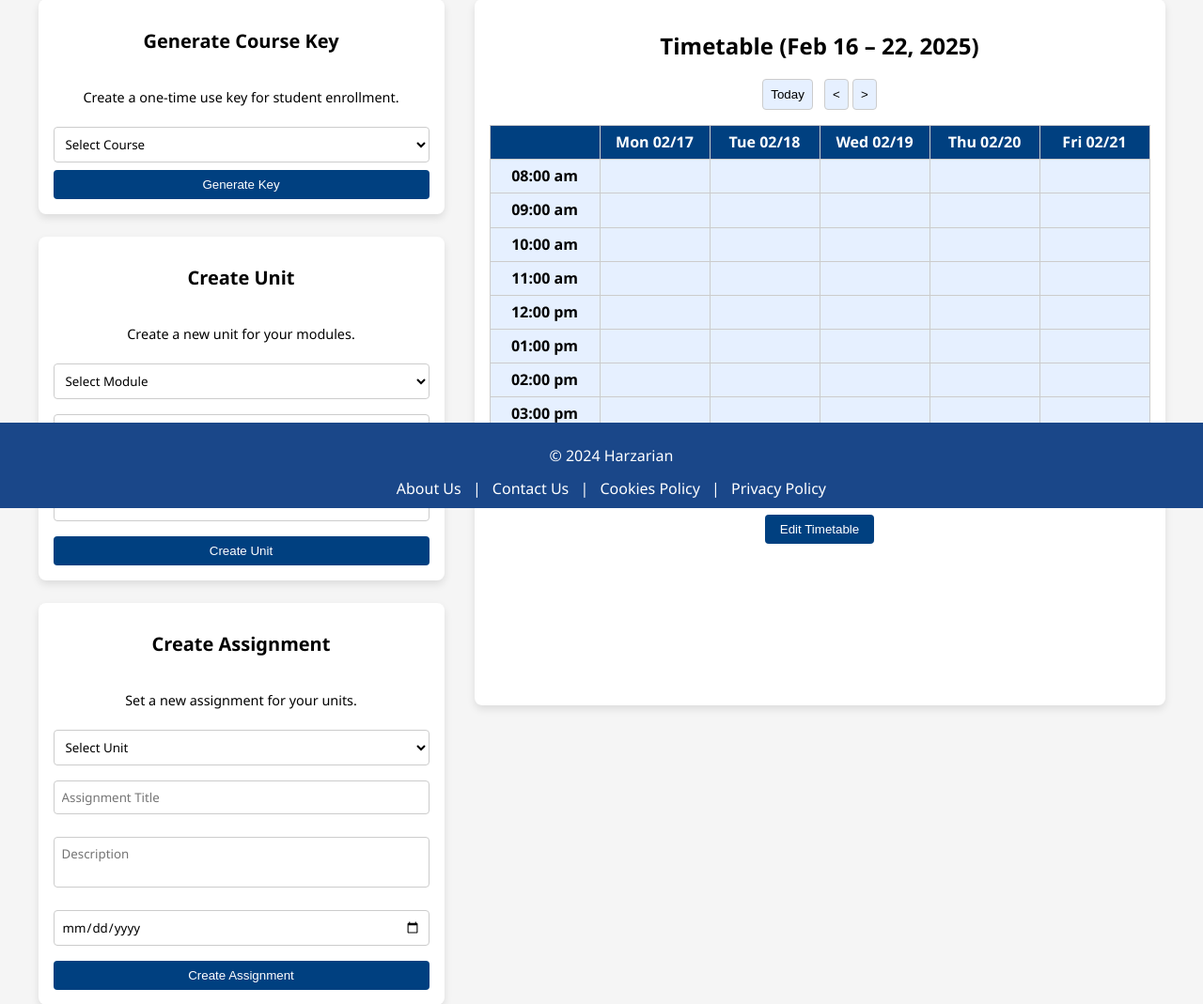
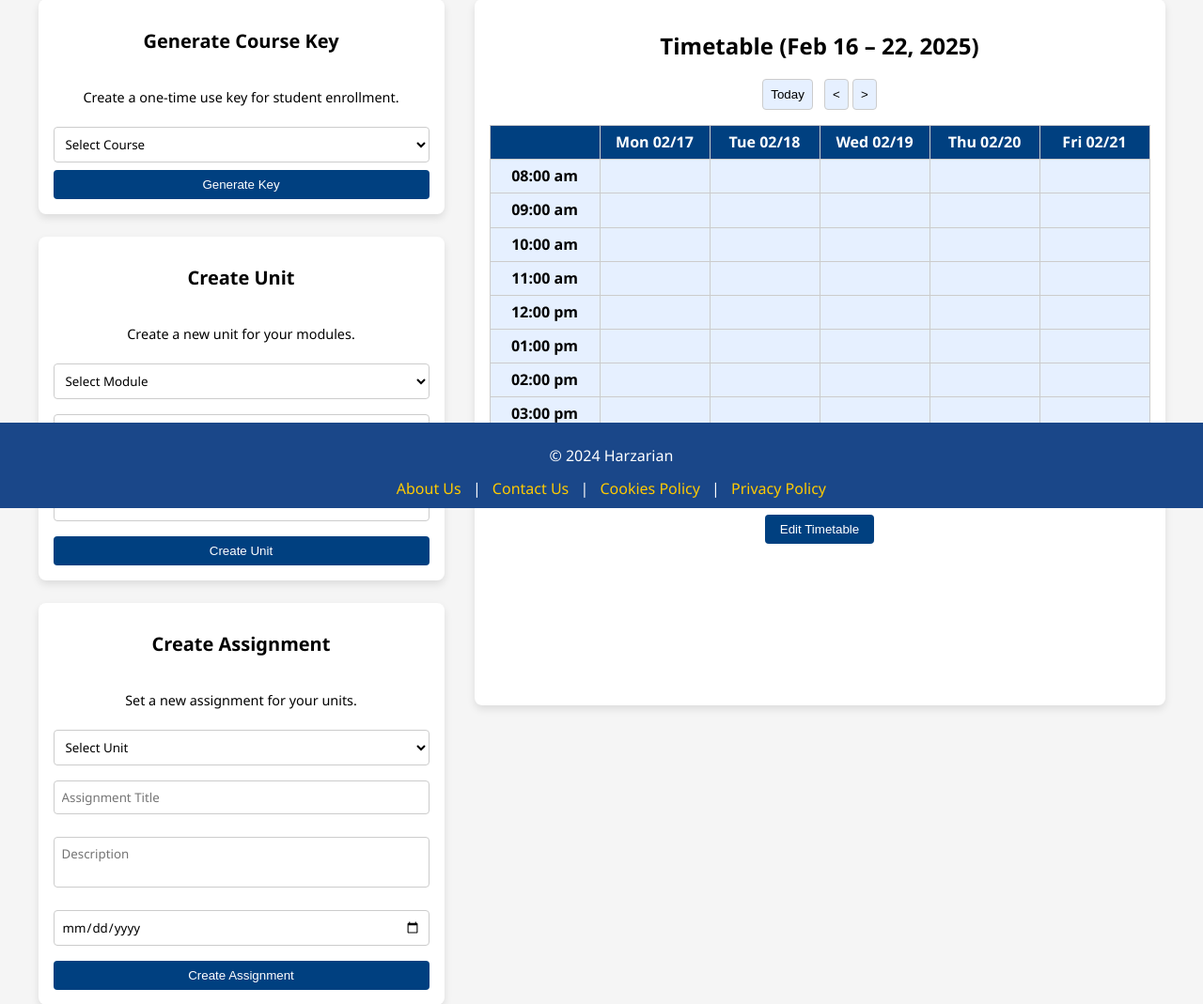
Before and after one commit to raza101101/Better-moodle, a PHP site: page /php/profile.php in a window 1280 px wide. Shown: the part 259-1328 px from the top of the page at 94% size. Run offline with PHP 8.4, Linux system fonts and the light colour scheme; the visitor is signed in with stand-in values (Sample User, id 1); data that the repository does not hold is empty.

Commit message:
Bottom buttons to yellow

```diff
--- a/css/about_us.css
+++ b/css/about_us.css
@@ -187,7 +187,7 @@ footer {
 }
 
 .footer-container a {
-    color: white;
+    color: #ffca00;
     text-decoration: none;
     margin: 0 0.5rem;
 }
--- a/css/assignments.css
+++ b/css/assignments.css
@@ -56,7 +56,7 @@ footer {
 }
 
 .footer-container a {
-    color: white;
+    color: #ffca00;
     text-decoration: none;
     margin: 0 0.5rem;
 }
--- a/css/contact.css
+++ b/css/contact.css
@@ -135,7 +135,7 @@ footer {
 }
 
 .footer-container a {
-    color: white;
+    color: #ffca00;
     text-decoration: none;
     margin: 0 0.5rem;
 }
--- a/css/cookies.css
+++ b/css/cookies.css
@@ -74,7 +74,7 @@ footer {
 }
 
 .footer-container a {
-    color: white;
+    color: #ffca00;
     text-decoration: none;
     margin: 0 0.5rem;
 }
--- a/css/edit_timetable.css
+++ b/css/edit_timetable.css
@@ -232,7 +232,7 @@ footer {
 }
 
 .footer-container a {
-    color: white;
+    color: #ffca00;
     text-decoration: none;
     margin: 0 0.5rem;
 }
--- a/css/index.css
+++ b/css/index.css
@@ -230,7 +230,7 @@ footer {
 }
 
 .footer-container a {
-    color: white;
+    color: #ffca00;
     text-decoration: none;
     margin: 0 0.5rem;
 }
--- a/css/login.css
+++ b/css/login.css
@@ -175,7 +175,7 @@ footer {
 }
 
 .footer-container a {
-    color: white;
+    color: #ffca00;
     text-decoration: none;
     margin: 0 0.5rem;
 }
--- a/css/moduleinfo.css
+++ b/css/moduleinfo.css
@@ -57,7 +57,7 @@ footer {
 }
 
 .footer-container a {
-    color: white;
+    color: #ffca00;
     text-decoration: none;
     margin: 0 0.5rem;
 }
--- a/css/modules.css
+++ b/css/modules.css
@@ -74,7 +74,7 @@ footer {
 }
 
 .footer-container a {
-    color: white;
+    color: #ffca00;
     text-decoration: none;
     margin: 0 0.5rem;
 }
--- a/css/privacy_policy.css
+++ b/css/privacy_policy.css
@@ -74,7 +74,7 @@ footer {
 }
 
 .footer-container a {
-    color: white;
+    color: #ffca00;
     text-decoration: none;
     margin: 0 0.5rem;
 }
--- a/css/profile.css
+++ b/css/profile.css
@@ -145,7 +145,7 @@ footer {
 }
 
 .footer-container a {
-    color: white;
+    color: #ffca00;
     text-decoration: none;
     margin: 0 0.5rem;
 }
--- a/css/shop.css
+++ b/css/shop.css
@@ -71,7 +71,7 @@ footer {
 }
 
 .footer-container a {
-    color: white;
+    color: #ffca00;
     text-decoration: none;
     margin: 0 0.5rem;
 }
```
